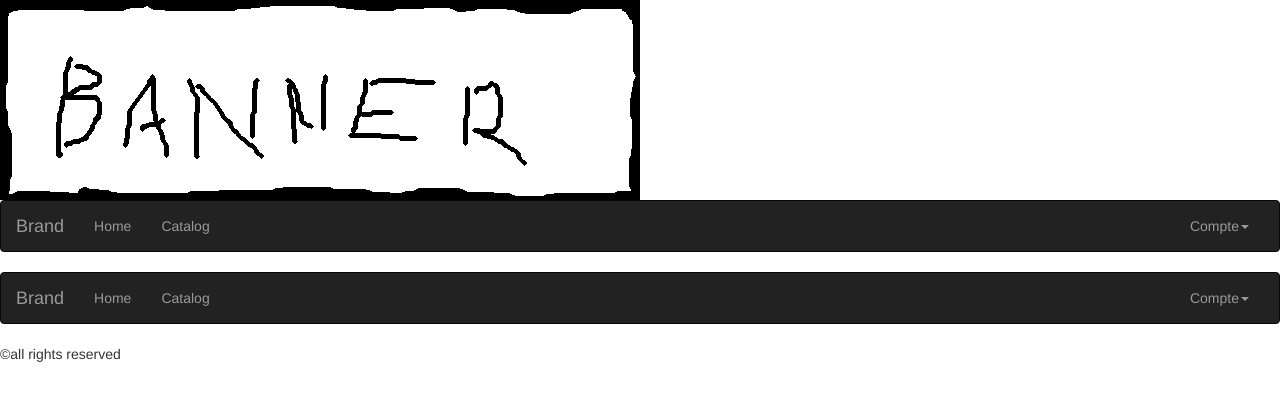
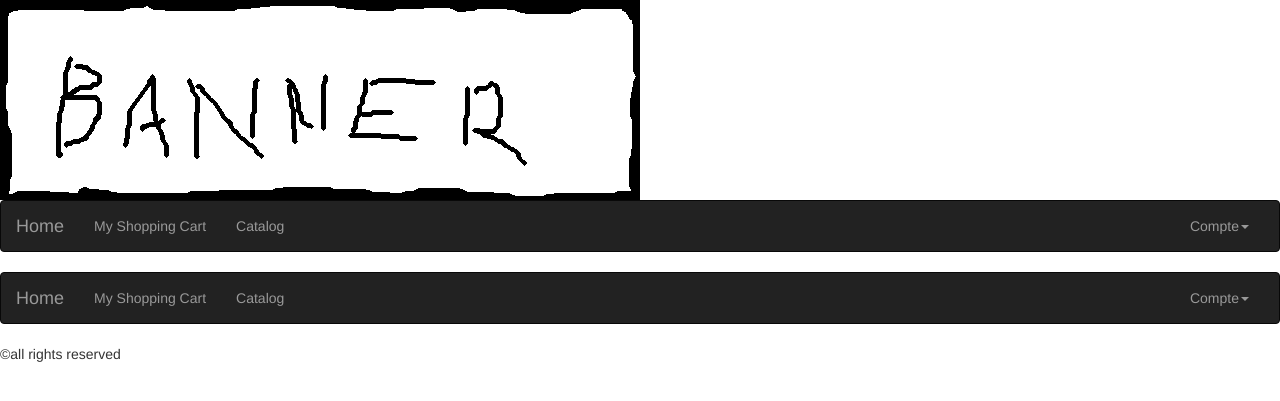
Before and after one commit to Berbouche/ExiaStoreProjet, a PHP site: template View/nav.php in a window 1280 px wide. Shown: the top 401 px of the page. Run offline with PHP 8.4, Linux system fonts and the light colour scheme; the template is opened without the code that fills it, so the values that code supplies are empty.

Commit message:
navnav sweeeeet

```diff
--- a/View/nav.php
+++ b/View/nav.php
@@ -31,13 +31,13 @@
         <span class="icon-bar"></span>
         <span class="icon-bar"></span>
       </button>
-      <a class="navbar-brand" href="#">Brand</a>
+      <a class="navbar-brand" href="#">Home</a>
     </div>
 
     <!-- Collect the nav links, forms, and other content for toggling -->
     <div class="collapse navbar-collapse" id="bs-example-navbar-collapse-1">
       <ul class="nav navbar-nav">
-        <li id="home"><a href="#">Home</a></li>
+        <li id="shoppingCart"><a href="#">My Shopping Cart</a></li>
         <li id="catalog"><a href="#">Catalog</a></li>
 <!--         <li class="dropdown">
           <a href="#" class="dropdown-toggle" data-toggle="dropdown">Dropdown <b class="caret"></b></a>
```
Also changed, not shown: View/beginPage.php (added, +16 -0 lines).
